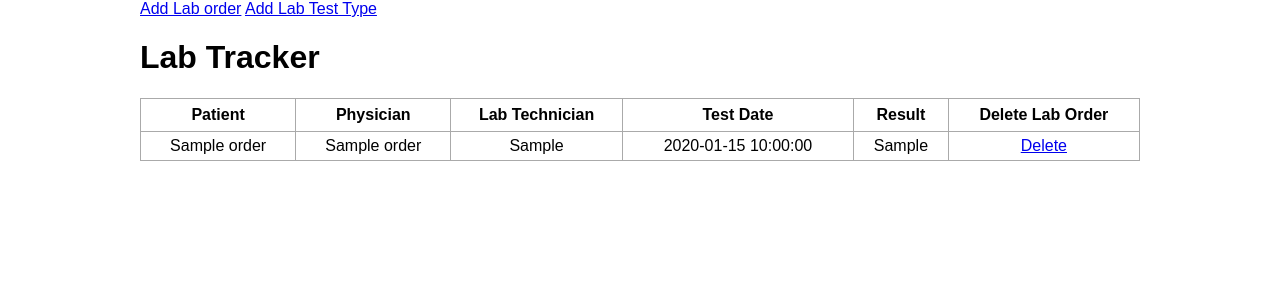
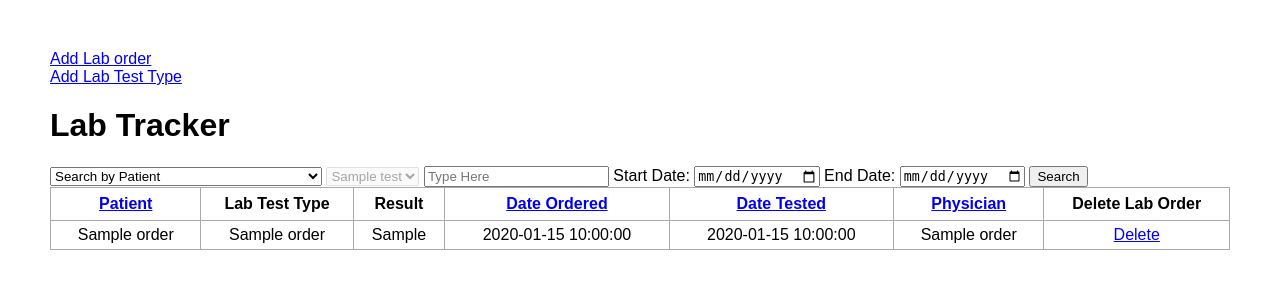
Before and after one commit to Dotechno/Health-Tracker, a Flask app: page /lab_tracking/?sort=patient_name in a window 1280 px wide. Shown: the top 300 px of the page. Run offline with Flask 3, Linux system fonts and the light colour scheme; tables that the repository leaves empty hold one stand-in row (values such as "Sample post").

Commit message:
/feature/LabTracker/added-search-and-sort
added the search and sort fuction. All that's left is to alert when test values are out of normal range

```diff
--- a/model.py
+++ b/model.py
@@ -44,7 +44,9 @@ class LabOrder(db.Model):
     lab_test_date = db.Column(db.DateTime, nullable=False)
     lab_test_technician = db.Column(db.String(200), nullable=False)
     lab_test_result = db.Column(db.String(200), nullable=False)
-    #test_id = db.Column(db.Integer, db.ForeignKey('lab_test.id'))
+    test_name = db.Column(db.String(200), nullable=False)
+    lab_order_date = db.Column(db.DateTime, nullable=False)
+    #test = db.Column(db.Integer, db.ForeignKey('lab_test.id'))
 
     def __repr__(self):
         return '<LabOrder %r>' % self.id
--- a/run.py
+++ b/run.py
@@ -3,13 +3,14 @@ import sys
 
 from flask import Flask, render_template, request, redirect, url_for, flash, jsonify
 from flask_sqlalchemy import SQLAlchemy
+from sqlalchemy import func
 from flask_bcrypt import Bcrypt
 from flask_login import LoginManager, UserMixin, login_user, login_required, logout_user, current_user
 
 
 
 from forms import RegistrationForm, LoginForm
-from datetime import datetime
+from datetime import datetime, timedelta
 
 
 # Initialize app
@@ -151,30 +152,73 @@ def admin():
 
 @app.route('/lab_tracking/', methods=['POST', 'GET'])
 def lab_tracking():
-    #if request.method == 'POST':
-        #ordr_ptname = request.form['ptname']
-        #ordr_phname = request.form['phname']
-        #ordr_lbtech = request.form['lbtech']
-        #ordr_lbresult = request.form['lbresult']
+
+    start_date_obj = datetime.min
+    end_date_obj = datetime.max
+    lab_test = LabTest.query.order_by(LabTest.lab_test_name).all()
+    print(lab_test)
+    if request.method == 'POST':
+
+        searcht = request.form.get('search_type')
+        start_date = request.form.get('start-date', '')
+        end_date = request.form.get('end-date', '')
 
 
-        #new_ordr = LabOrder(patient_name = ordr_ptname, physician_name = ordr_phname, lab_test_result = ordr_lbresult, lab_test_technician = ordr_lbtech)
+        if start_date and end_date: #filter by date search
+            start_date_obj = datetime.strptime(start_date, '%Y-%m-%d')
+            end_date_obj = datetime.strptime(end_date, '%Y-%m-%d')
+            end_date_obj += timedelta(days=1)
+
+        if searcht == 'patient':
+            # get the search query from the form
+            search_query = request.form['search_query']
+
+            # search for lab orders by patient name
+            orders = LabOrder.query.filter(LabOrder.patient_name.ilike(f'%{search_query}%')).all()
+            # render the template with the search results
+            orders = [order for order in orders if start_date_obj <= order.lab_test_date <= end_date_obj]
+
+        elif searcht == 'physician':
+
+            search_query = request.form['search_query']
+            orders = LabOrder.query.filter(LabOrder.physician_name.ilike(f'%{search_query}%')).all()
+            orders = [order for order in orders if start_date_obj <= order.lab_order_date <= end_date_obj]
+
+        elif searcht == 'test':
+            labtest_id = int(request.form.get('lab_tester'))
+            test = LabTest.query.get(labtest_id)
+            search_query = test.lab_test_name
+            orders = LabOrder.query.filter(LabOrder.test_name.ilike(f'%{search_query}%')).all()
+            orders = [order for order in orders if start_date_obj <= order.lab_order_date <= end_date_obj]
+
+        elif searcht == 'labphy':
+            labtest_id = int(request.form.get('lab_tester'))
+            labrid = LabTest.query.get(labtest_id)
+            labtest_name = labrid.lab_test_name
+
+            physician_name = request.form.get('search_query')
+            orders = LabOrder.query.filter(LabOrder.physician_name.ilike(f'%{physician_name}%'), LabOrder.test_name == labtest_name).all()
+            orders = [order for order in orders if start_date_obj <= order.lab_order_date <= end_date_obj]
+
+        return render_template('lab_tracking.html', orders=orders, lab_test=lab_test)
 
 
-        #db.session.add(new_ordr)
-        #print('adding lab data ' )#all this print data is to check the values are correct
-        #print('Patient name - ' + new_ordr.patient_name)
-        #print('Physician name - ' + new_ordr.physician_name)
-        #print('Lab name - ' + new_ordr.lab_test_result)
-        #print('Lab Tech - ' + new_ordr.lab_test_technician)
-        #db.session.commit()
-        #print('successfully committed')
-        #return redirect('/lab_tracking/')
-
-
-    #else:
-        orders = LabOrder.query.order_by(LabOrder.id).all()
-        return render_template('lab_tracking.html', orders=orders)
+    else:
+        sort = request.args.get('sort', 'id')
+        if sort == 'patient_name':
+            orders = LabOrder.query.order_by(func.lower(LabOrder.patient_name)).all()
+        #elif sort == 'test_name':
+        #    orders = LabOrder.query.order_by(func.lower(LabOrder.test_name)).all()
+        #elif sort == 'lab_test_result':
+        #    orders = LabOrder.query.order_by(LabOrder.lab_test_result).all()
+        elif sort == 'lab_order_date':
+            orders = LabOrder.query.order_by(LabOrder.lab_order_date).all()
+        elif sort == 'lab_test_date':
+            orders = LabOrder.query.order_by(LabOrder.lab_test_date).all()
+        elif sort == 'physician_name':
+            orders = LabOrder.query.order_by(func.lower(LabOrder.physician_name)).all()
+        else: orders = LabOrder.query.order_by(LabOrder.id).all()
+        return render_template('lab_tracking.html', orders=orders, lab_test=lab_test)
 
 
 @app.route('/lab_tracking/delete_lab_order/<int:id>')
@@ -195,23 +239,34 @@ def lab_tracking_add_order():
         ordr_phname = request.form['phname']
         ordr_lbtech = request.form['lbtech']
         ordr_lbresult = request.form['lbresult']
+        #ordr_lbtestname = request.form['testname']
         ordr_timetemp = (request.form.get('lbdate') + ' ' + request.form.get('lbtime'))
         ordr_lbdate = datetime.strptime(ordr_timetemp,'%Y-%m-%d %H:%M:%S')
+        ordr_timetemp = (request.form.get('lbodate') + ' ' + request.form.get('lbotime'))
+        ordr_lbodate = datetime.strptime(ordr_timetemp,'%Y-%m-%d %H:%M:%S')
+
+        lab_test_id = int(request.form.get('lab_test'))
+        test = LabTest.query.get(lab_test_id)
+        ordr_lbtestname = test.lab_test_name
+        #print(lab_test_id, ordr_lbtestname)
 
 
-        new_ordr = LabOrder(patient_name = ordr_ptname, physician_name = ordr_phname, lab_test_result = ordr_lbresult, lab_test_technician = ordr_lbtech, lab_test_date = ordr_lbdate)
+        new_ordr = LabOrder(lab_order_date = ordr_lbodate, test_name = ordr_lbtestname, patient_name = ordr_ptname, physician_name = ordr_phname, lab_test_result = ordr_lbresult, lab_test_technician = ordr_lbtech, lab_test_date = ordr_lbdate)
 
 
         db.session.add(new_ordr)
 
         db.session.commit()
         print('successfully committed')
+        flash('Lab order added successfully')
         return redirect('/lab_tracking_add_order/')
 
 
     else:
+        lab_test = LabTest.query.order_by(LabTest.lab_test_name).all()
+        #print(lab_test)
         orders = LabOrder.query.order_by(LabOrder.id).all()
-        return render_template('lab_tracking_add_order.html', orders=orders)
+        return render_template('lab_tracking_add_order.html', orders=orders, lab_test=lab_test)
 
 
 @app.route('/lab_tracking_add_test/', methods =['POST', 'GET'])
@@ -231,17 +286,28 @@ def lab_tracking_add_test():
 
         new_test = LabTest(lab_test_name = lab_testname, range_of_normal_results = healthyrange)
 
+        existing_test = LabTest.query.filter_by(lab_test_name=lab_testname).first()
+        if existing_test:
+            flash('A test with this name already exists')
 
-        db.session.add(new_test)
+        else:
+            # Add the new test to the database
+            #new_test = LabTest(name=test_name, low_range=low_range, high_range=high_range)
+            db.session.add(new_test)
+            db.session.commit()
+            flash('Test added successfully')
 
-        db.session.commit()
+        #db.session.add(new_test)
+
+        #db.session.commit()
         print('successfully committed')
         return redirect('/lab_tracking_add_test/')
 
 
     else:
+        lab_test = LabTest.query.order_by(LabTest.lab_test_name).all()
         orders = LabOrder.query.order_by(LabOrder.id).all()
-        return render_template('lab_tracking_add_test.html', orders=orders)
+        return render_template('lab_tracking_add_test.html', orders=orders, lab_test=lab_test)
 
 
 ############################# Shane End Here #####################################
--- a/static/css/main.css
+++ b/static/css/main.css
@@ -4,8 +4,8 @@ body, html {
 }
 
 .content {
-    margin: 0 auto;
-    width: 1000px;
+    margin: 50px;
+
 }
 
 table, td, th {
--- a/templates/lab_tracking.html
+++ b/templates/lab_tracking.html
@@ -8,27 +8,84 @@
 
 {% block body %}
 <div class = "content">
-    <a href="/lab_tracking_add_order/">Add Lab order</a> <a href="/lab_tracking_add_test/">Add Lab Test Type</a>
+    <a href="/lab_tracking_add_order/">Add Lab order</a> <br> <a href="/lab_tracking_add_test/">Add Lab Test Type</a>
     <h1>Lab Tracker</h1>
+
+    <form action="/lab_tracking/" method="POST">
+        <select class="form-control" id="search-select" name="search_type">
+            <option value="patient">Search by Patient</option>
+            <option value="physician">Search by Physician</option>
+            <option value="test">Search by Lab Type</option>
+            <option value="labphy">Search by Lab Type Ordered by Physician</option>
+        </select>
+        <select class="form-control" id="lab-test-select" name="lab_tester" disabled>
+            {% if lab_test %}
+                {% for test in lab_test %}
+                    <option value="{{ test.id }}">{{ test.lab_test_name }}</option>
+                {% endfor %}
+            {% else %}
+                <option>No lab tests found.</option>
+            {% endif %}
+
+        </select>
+        <input type="text" name="search_query" id="search_query" placeholder="Type Here">
+
+
+
+        <script>
+            document.getElementById("search-select").addEventListener("change", function() {
+                if (this.value == "labphy") {
+                    document.getElementById("lab-test-select").removeAttribute("disabled");
+                    document.getElementById("search_query").removeAttribute("disabled");
+                }
+                else if (this.value == "test") {
+                    document.getElementById("lab-test-select").removeAttribute("disabled");
+                    document.getElementById("search_query").setAttribute("disabled", "");
+                }
+                else if (this.value == "physician") {
+                    document.getElementById("lab-test-select").setAttribute("disabled", "");
+                    document.getElementById("search_query").removeAttribute("disabled");
+                }
+                else if (this.value == "patient") {
+                    document.getElementById("lab-test-select").setAttribute("disabled", "");
+                    document.getElementById("search_query").removeAttribute("disabled");
+                }
+                else {
+                    document.getElementById("lab-test-select").setAttribute("disabled", "");
+                    document.getElementById("search_query").setAttribute("disabled", "");
+                }
+            });
+        </script>
+
+        <label for="start-date">Start Date:</label>
+        <input type="date" id="start-date" name="start-date" value="{{ start_date }}">
+        <label for="end-date">End Date:</label>
+        <input type="date" id="end-date" name="end-date" value="{{ end_date }}">
+
+        <button type="submit">Search</button>
+      </form>
 
 
     <table> <!-- Main Table -->
         <tr>
-            <th>Patient</th>
-            <th>Physician</th>
-            <th>Lab Technician</th>
-            <th>Test Date</th>
+            <th><a href="{{ url_for('lab_tracking', sort='patient_name') }}">Patient</a></th>
+            <th>Lab Test Type</th>
             <th>Result</th>
+            <th><a href="{{ url_for('lab_tracking', sort='lab_order_date') }}">Date Ordered</a></th>
+            <th><a href="{{ url_for('lab_tracking', sort='lab_test_date') }}">Date Tested</a></th>
+            <th><a href="{{ url_for('lab_tracking', sort='physician_name') }}">Physician</a></th>
             <th>Delete Lab Order</th>
 
         </tr>
         {% for order in orders %}
             <tr>
                 <td>{{ order.patient_name }}</td>
+                <td>{{ order.test_name }}</td>
+                <td>{{ order.lab_test_result }}</td>
+                <td>{{ order.lab_order_date }}</td>
+                <td>{{ order.lab_test_date }}</td>
                 <td>{{ order.physician_name }}</td>
-                <td>{{ order.lab_test_technician }}</td>
-                <td>{{ order.lab_test_date }}</td>
-                <td>{{ order.lab_test_result }}</td>
+                <!--<td>{{ order.lab_test_technician }}</td>-->
                 <td>
                     <a href="/lab_tracking/delete_lab_order/{{order.id}}">Delete</a>
                 </td>
```
Also changed, not shown: static/css/lab_tracker.css (added, +23 -0 lines), templates/lab_tracker.html (added, +118 -0 lines), templates/lab_tracking_add_order.html (+29 -1 lines), templates/lab_tracking_add_test.html (+11 -0 lines).
